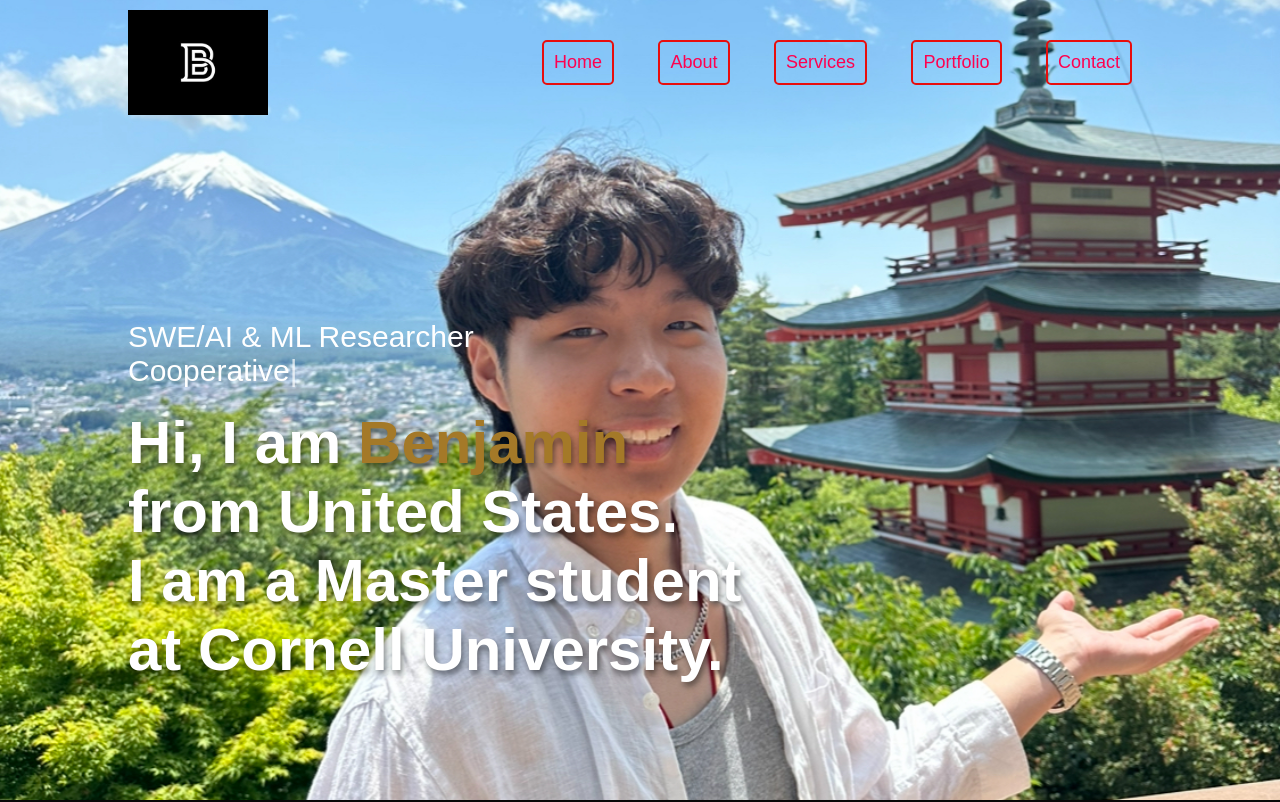
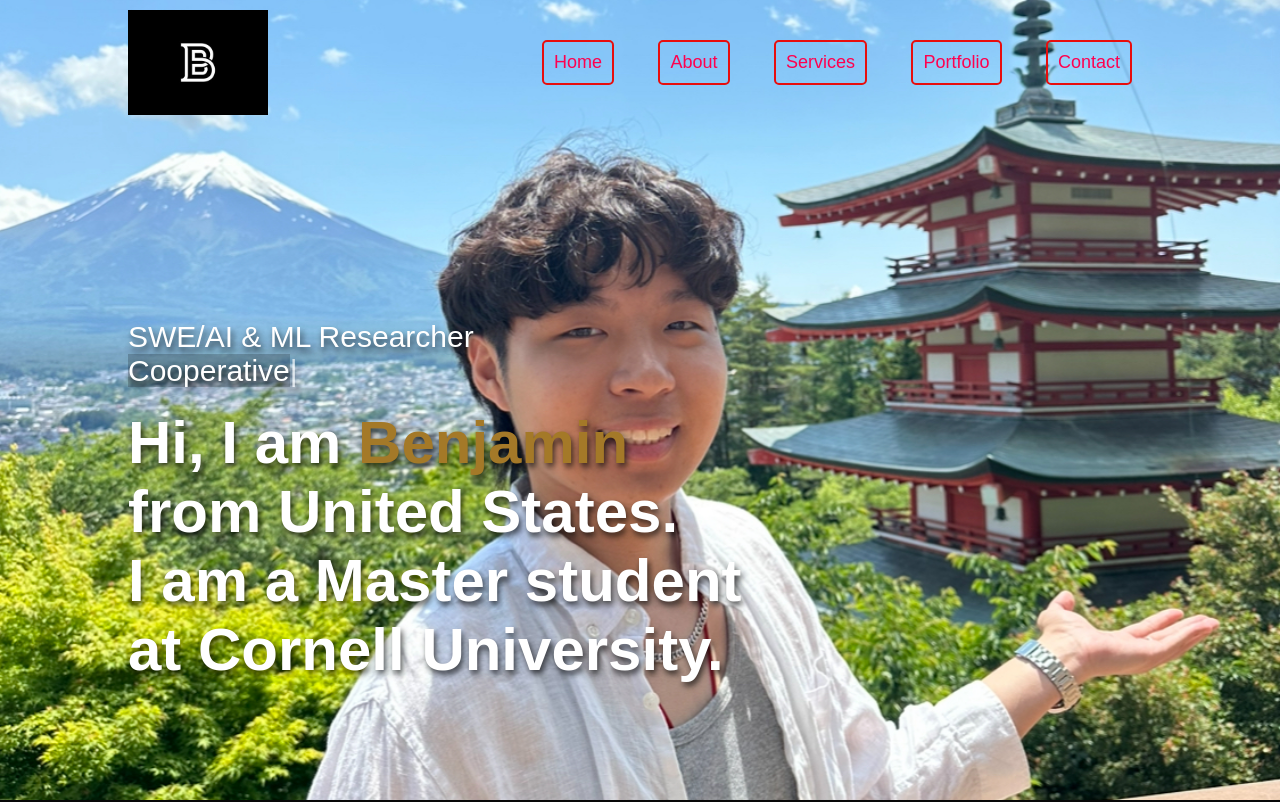
Before and after one commit to BYam24/BenjaminYam, a plain HTML site: page index.html in a window 1280 px wide. Shown: the top 802 px of the page. Drawn offline with nearby package versions, Linux system fonts and the light colour scheme.

Commit message:
updated titled

```diff
--- a/style.css
+++ b/style.css
@@ -79,18 +79,25 @@ width: 100%;
   font-size: 30px;
   /* background: rgba(0, 0, 0, 0.1); */
   /* Slight black overlay to blur */
+    text-shadow: 2px 4px 6px rgba(0, 0, 0, 0.7);
 }
 
 .header-text h1{
   font-size: 60px;
   margin-top: 20px;
-  text-shadow: 2px 4px 6px rgba(0, 0, 0, 0.5);
+  text-shadow: 2px 4px 6px rgba(0, 0, 0, 0.7);
     /* Add text shadow */
 
 }
 
 .header-text h1 span{ /*note header-text is a class, h1 and span are tags */
   color: rgb(164, 121, 40);
+}
+
+.auto-input {
+  text-shadow: 2px 4px 6px rgba(0, 0, 0, 1);
+  background: rgba(0, 0, 0, .2);
+
 }
 
 
@@ -173,6 +180,8 @@ width: 100%;
 .tab-contents.active-tab{
   display: block;
 }
+
+
 
 
 /* ----------------services------------*/
@@ -292,7 +301,7 @@ width: 100%;
 }
 
 .work:hover img{
-  transform: scale(1.1);
+  transform: scale(1.5);
 
 }
 
@@ -408,7 +417,7 @@ nav .fas{
     background-image: url(images/Benjamin_Japan_thousand_gates.jpg);
   }
   .header-text{
-    margin-top: 100%;
+    margin-top: 20%;
     font-size: 16px;
   }
   .header-text h1{
```
